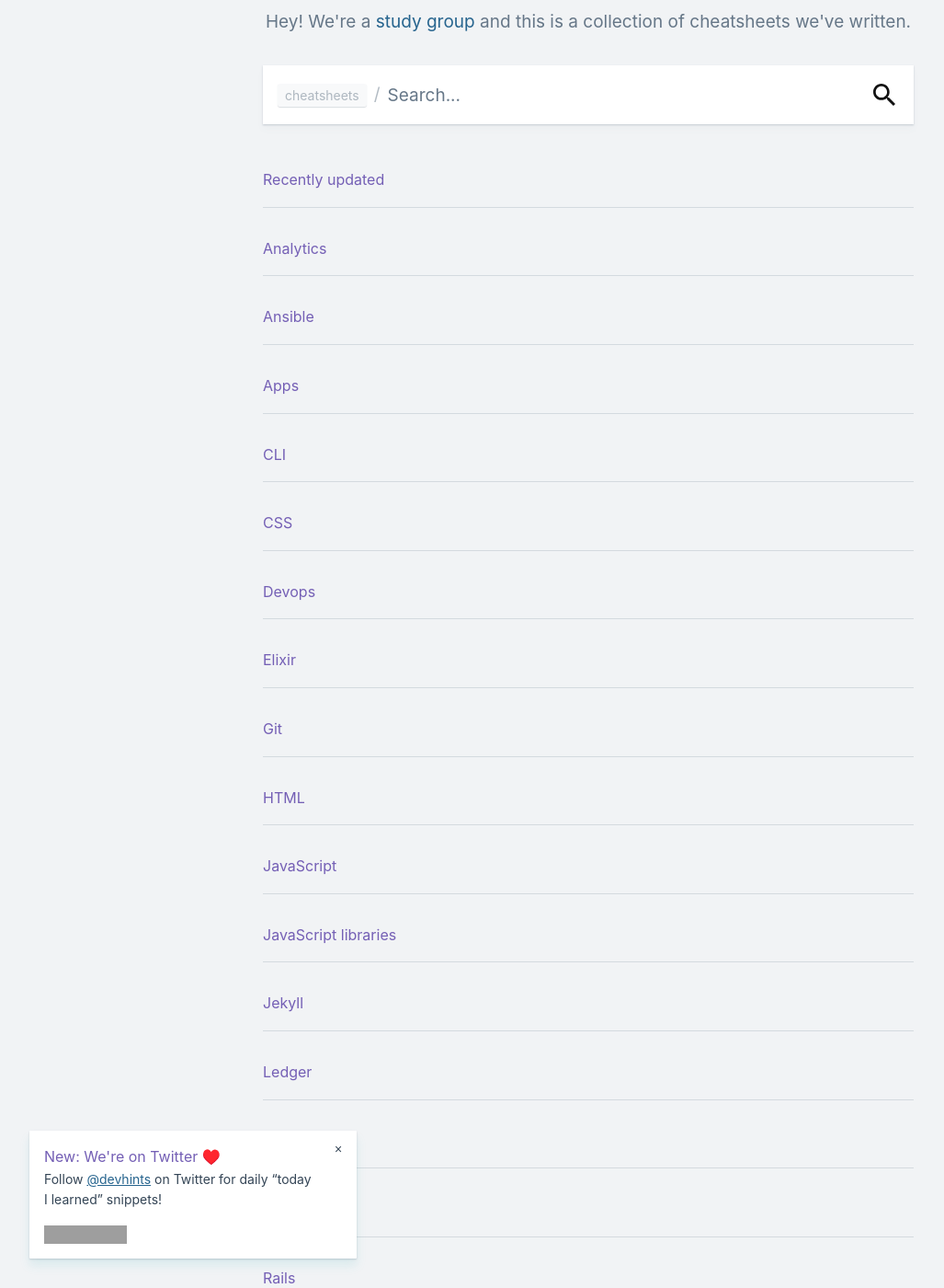
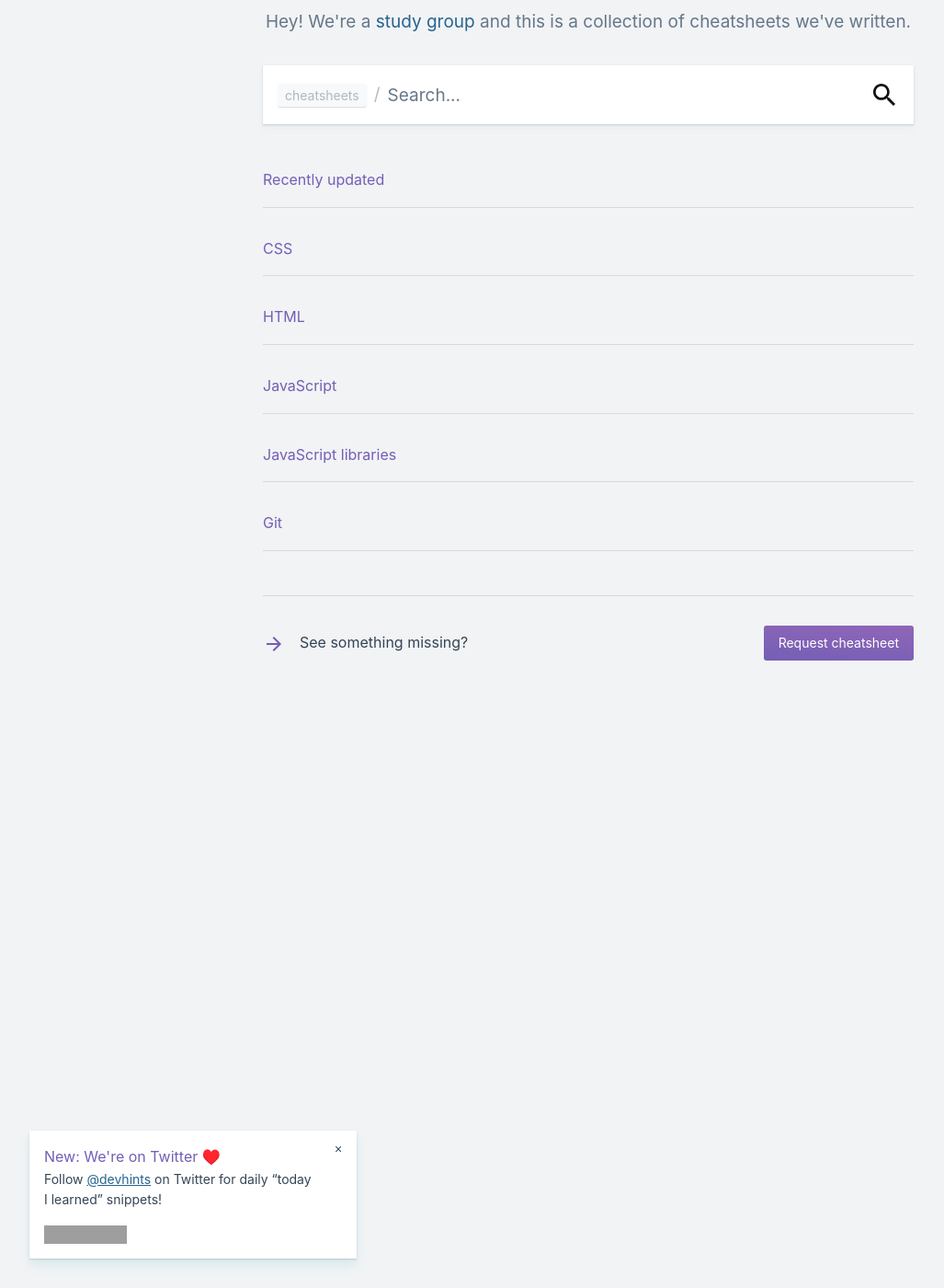
Before and after one commit to BellevueCampsite/cheatsheets, a Jekyll site: the page built from index.md, in a window 1280 px wide and 1400 px high, scrolled down 264 px. Shown: the whole window at 92% size, without its empty margins (0-1027 px from the left). Built offline with Jekyll 4.4.1, drawn with Linux system fonts in a browser that asks for light colours; some of the changed text lies outside the part shown; grey boxes are pictures that could not be loaded.

Commit message:
Refine a bit list of Categories

```diff
--- a/_data/categories.yml
+++ b/_data/categories.yml
@@ -1,24 +1,7 @@
 enabled: true
 names:
-  - Analytics
-  - Ansible
-  - Apps
-  - CLI
   - CSS
-  - Devops
-  - Elixir
-  - Git
   - HTML
   - JavaScript
   - JavaScript libraries
-  - Jekyll
-  - Ledger
-  - Markup
-  - Node.js
-  - Rails
-  - React
-  - Ruby
-  - Ruby libraries
-  - Vim
-  - Fitness
-  - Others
+  - Git
```
